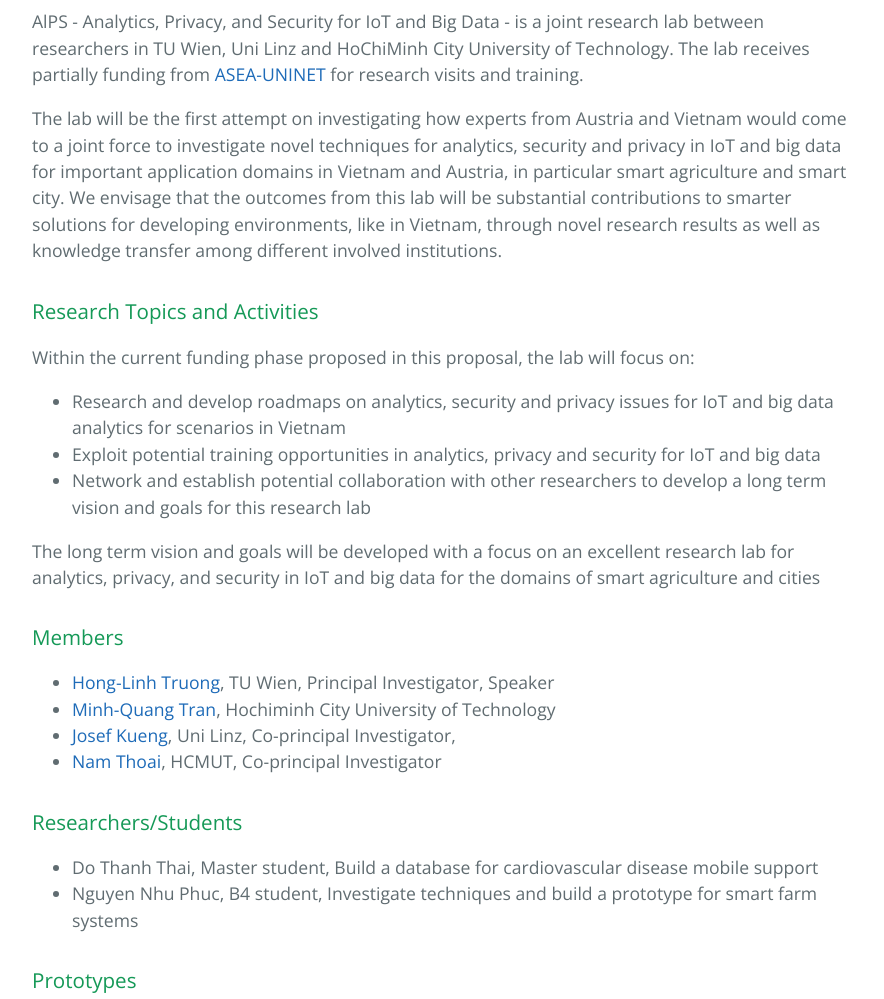
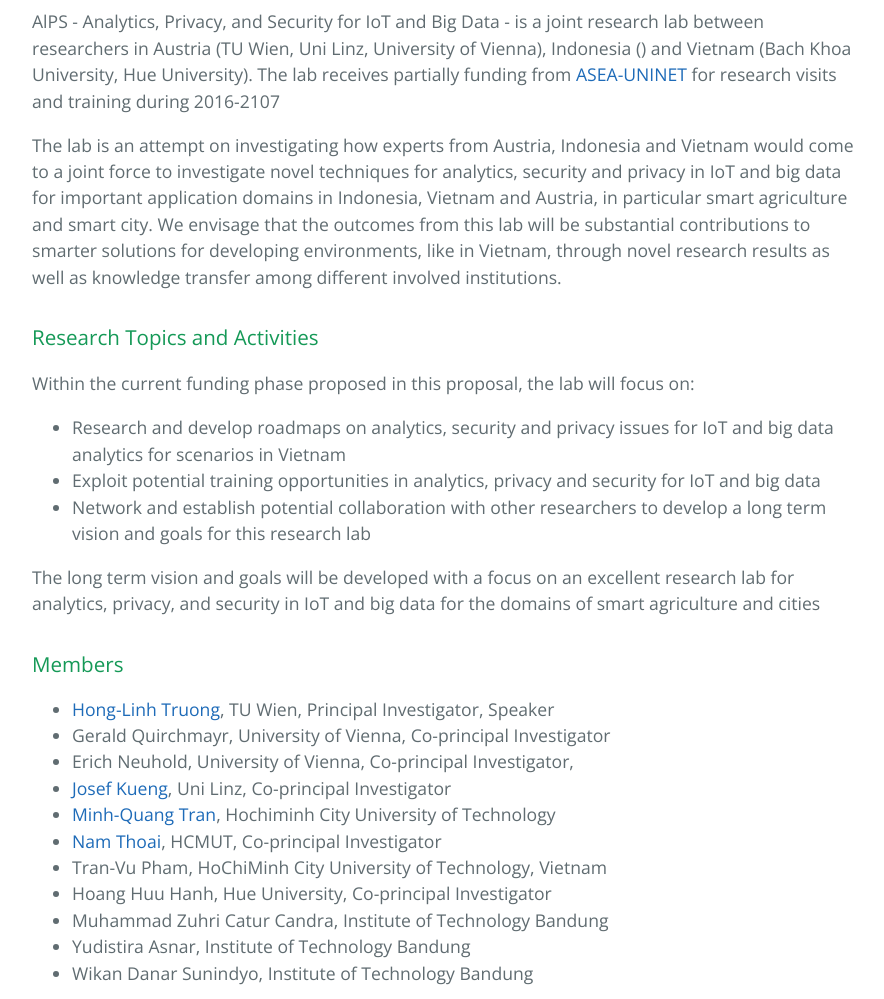
Before and after one commit to alpslab/alpslab.github.io, a plain HTML site: page index.html in a window 1280 px wide. Shown: the part 420-1419 px from the top of the page, without its empty margins (192-1076 px from the left). Drawn offline with nearby package versions, Linux system fonts and the light colour scheme.

Commit message:
update alps lab 2017

```diff
--- a/index.html
+++ b/index.html
@@ -19,11 +19,11 @@
       <h3>
 <a id="welcome-to-the-joint-research-cooperation-lab-alps" class="anchor" href="#welcome-to-the-joint-research-cooperation-lab-alps" aria-hidden="true"><span aria-hidden="true" class="octicon octicon-link"></span></a>Welcome to the Joint Research Cooperation Lab AlPS</h3>
 
-<p>AlPS - Analytics, Privacy, and Security for IoT and Big Data - is a joint research lab  between researchers in TU Wien, Uni Linz and HoChiMinh City University of Technology. The lab receives partially funding from <a href="http://asea-uninet.org/">ASEA-UNINET</a> for research visits and training. </p>
+<p>AlPS - Analytics, Privacy, and Security for IoT and Big Data - is a joint research lab  between researchers in Austria (TU Wien, Uni Linz, University of Vienna), Indonesia () and Vietnam (Bach Khoa University, Hue University). The lab receives partially funding from <a href="http://asea-uninet.org/">ASEA-UNINET</a> for research visits and training during 2016-2107 </p>
 
-<p>The lab will be the first attempt on investigating how experts from Austria and Vietnam would come to a
+<p>The lab is an  attempt on investigating how experts from Austria, Indonesia and Vietnam would come to a
 joint force to investigate novel techniques for analytics, security and privacy in IoT and big data for
-important application domains in Vietnam and Austria, in particular smart agriculture and smart city. We
+important application domains in Indonesia, Vietnam and Austria, in particular smart agriculture and smart city. We
 envisage that the outcomes from this lab will be substantial contributions to smarter solutions for developing
 environments, like in Vietnam, through novel research results as well as knowledge transfer among different
 involved institutions.</p>
@@ -46,14 +46,23 @@
 
 <ul>
 <li>
-<a href="http://dsg.tuwien.ac.at/staff/truong">Hong-Linh Truong</a>, TU Wien, Principal Investigator, Speaker</li>
+  <a href="http://dsg.tuwien.ac.at/staff/truong">Hong-Linh Truong</a>, TU Wien, Principal Investigator, Speaker</li>
+<li>Gerald Quirchmayr, University of Vienna, Co-principal Investigator</li>
+<li>Erich Neuhold, University of Vienna, Co-principal Investigator,</li>
+<li>
+<a href="http://www.jku.at/faw/content/e233808/index_html?t=2&amp;emp=e233808/employee_groups_wiss233822/employees233833">Josef Kueng</a>, Uni Linz, Co-principal Investigator </li>
 <li>
   <a href="http://www.cse.hcmut.edu.vn/quangtran/">Minh-Quang Tran</a>, Hochiminh City University of Technology</li>
+
 <li>
-<a href="http://www.jku.at/faw/content/e233808/index_html?t=2&amp;emp=e233808/employee_groups_wiss233822/employees233833">Josef Kueng</a>, Uni Linz, Co-principal Investigator, </li>
-<li>
-<a href="http://www.cse.hcmut.edu.vn/%7Enam/">Nam Thoai</a>, HCMUT, Co-principal Investigator</li>
+  <a href="http://www.cse.hcmut.edu.vn/%7Enam/">Nam Thoai</a>, HCMUT, Co-principal Investigator</li>
+<li>Tran-Vu Pham, HoChiMinh City University of Technology, Vietnam</li>
+<li> Hoang Huu Hanh, Hue University, Co-principal Investigator</li>
+<li>Muhammad Zuhri Catur Candra, Institute of Technology Bandung </li>
+<li>Yudistira Asnar, Institute of Technology Bandung </li>
+<li>Wikan Danar Sunindyo, Institute of Technology Bandung </li>
 </ul>
+
 <h3>
 <a id="students" class="anchor" href="#students" aria-hidden="true"><span aria-hidden="true" class="octicon octicon-link"></span></a>Researchers/Students</h3>
   <ul>
```
